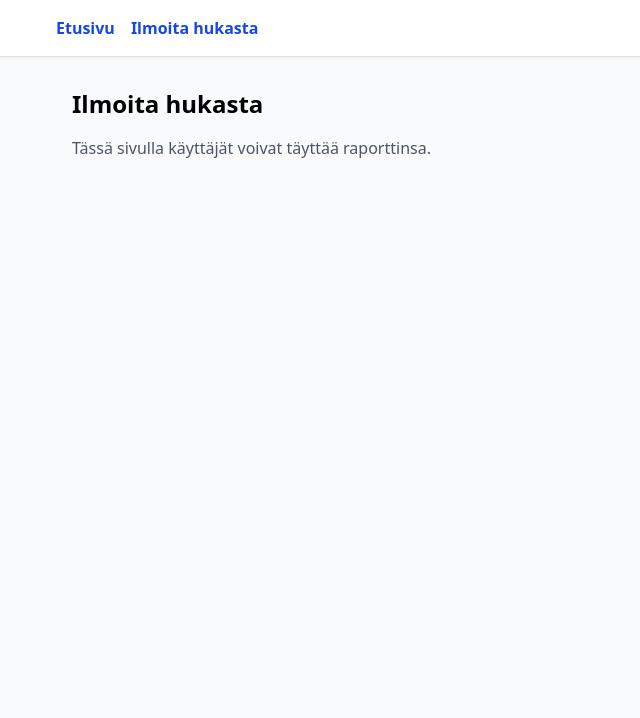
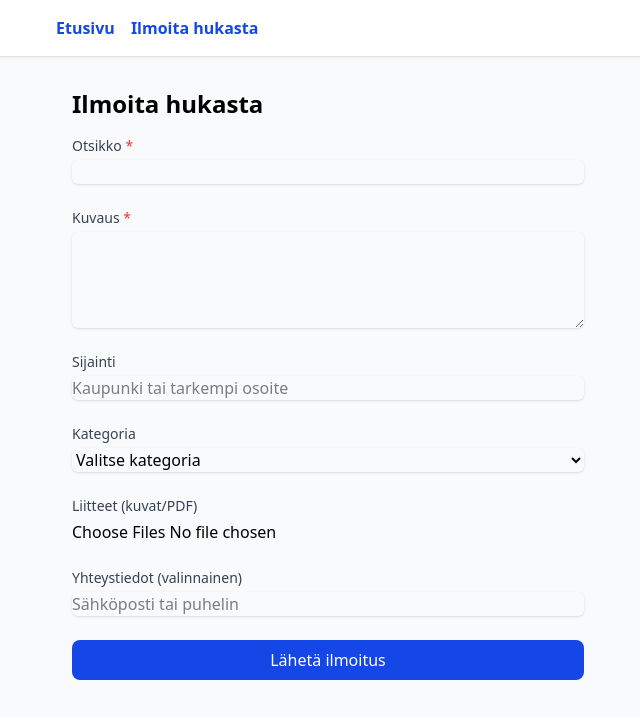
Before and after one commit to sakkess/haaskausvahti, a React (Vite) app: page /ilmoita in a window 1280 px wide. Shown: the top 718 px of the page, without its empty margins (312-952 px from the left). Built offline with nearby package versions, Linux system fonts and the light colour scheme.

Commit message:
Added simple submission form

```diff
--- a/src/routes/Ilmoita.jsx
+++ b/src/routes/Ilmoita.jsx
@@ -1,8 +1,126 @@
+import { useState } from 'react';
+
 export default function Ilmoita() {
+  const [otsikko, setOtsikko] = useState('');
+  const [kuvaus, setKuvaus] = useState('');
+  const [sijainti, setSijainti] = useState('');
+  const [kategoria, setKategoria] = useState('');
+  const [liitteet, setLiitteet] = useState(null);
+  const [yhteystiedot, setYhteystiedot] = useState('');
+
+  const kategoriat = [
+    'Julkinen rakentaminen',
+    'Hankinnat',
+    'Koulutus',
+    'Liikenne',
+    'Muu'
+  ];
+
+  const handleSubmit = (e) => {
+    e.preventDefault();
+    // TODO: Lähetä data backendille
+    const report = { otsikko, kuvaus, sijainti, kategoria, yhteystiedot };
+    console.log('Ilmoitus lähetetty:', report);
+    // Voit lisätä liitteiden käsittelyn myöhemmin
+  };
+
   return (
-    <div>
+    <div className="max-w-xl mx-auto">
       <h2 className="text-2xl font-bold mb-4">Ilmoita hukasta</h2>
-      <p className="text-gray-600">Tässä sivulla käyttäjät voivat täyttää raporttinsa.</p>
+      <form onSubmit={handleSubmit} className="space-y-6">
+        <div>
+          <label htmlFor="otsikko" className="block text-sm font-medium text-gray-700">
+            Otsikko <span className="text-red-500">*</span>
+          </label>
+          <input
+            id="otsikko"
+            type="text"
+            required
+            value={otsikko}
+            onChange={e => setOtsikko(e.target.value)}
+            className="mt-1 block w-full border-gray-300 rounded-md shadow-sm"
+          />
+        </div>
+
+        <div>
+          <label htmlFor="kuvaus" className="block text-sm font-medium text-gray-700">
+            Kuvaus <span className="text-red-500">*</span>
+          </label>
+          <textarea
+            id="kuvaus"
+            rows="4"
+            required
+            value={kuvaus}
+            onChange={e => setKuvaus(e.target.value)}
+            className="mt-1 block w-full border-gray-300 rounded-md shadow-sm"
+          />
+        </div>
+
+        <div>
+          <label htmlFor="sijainti" className="block text-sm font-medium text-gray-700">
+            Sijainti
+          </label>
+          <input
+            id="sijainti"
+            type="text"
+            placeholder="Kaupunki tai tarkempi osoite"
+            value={sijainti}
+            onChange={e => setSijainti(e.target.value)}
+            className="mt-1 block w-full border-gray-300 rounded-md shadow-sm"
+          />
+        </div>
+
+        <div>
+          <label htmlFor="kategoria" className="block text-sm font-medium text-gray-700">
+            Kategoria
+          </label>
+          <select
+            id="kategoria"
+            value={kategoria}
+            onChange={e => setKategoria(e.target.value)}
+            className="mt-1 block w-full border-gray-300 rounded-md shadow-sm"
+          >
+            <option value="">Valitse kategoria</option>
+            {kategoriat.map(cat => (
+              <option key={cat} value={cat}>{cat}</option>
+            ))}
+          </select>
+        </div>
+
+        <div>
+          <label htmlFor="liitteet" className="block text-sm font-medium text-gray-700">
+            Liitteet (kuvat/PDF)
+          </label>
+          <input
+            id="liitteet"
+            type="file"
+            multiple
+            onChange={e => setLiitteet(e.target.files)}
+            className="mt-1 block w-full"
+          />
+        </div>
+
+        <div>
+          <label htmlFor="yhteystiedot" className="block text-sm font-medium text-gray-700">
+            Yhteystiedot (valinnainen)
+          </label>
+          <input
+            id="yhteystiedot"
+            type="text"
+            placeholder="Sähköposti tai puhelin"
+            value={yhteystiedot}
+            onChange={e => setYhteystiedot(e.target.value)}
+            className="mt-1 block w-full border-gray-300 rounded-md shadow-sm"
+          />
+        </div>
+
+        <button
+          type="submit"
+          className="w-full bg-blue-700 text-white py-2 rounded-lg hover:bg-blue-800 transition"
+        >
+          Lähetä ilmoitus
+        </button>
+      </form>
     </div>
-  )
+  );
 }
```
